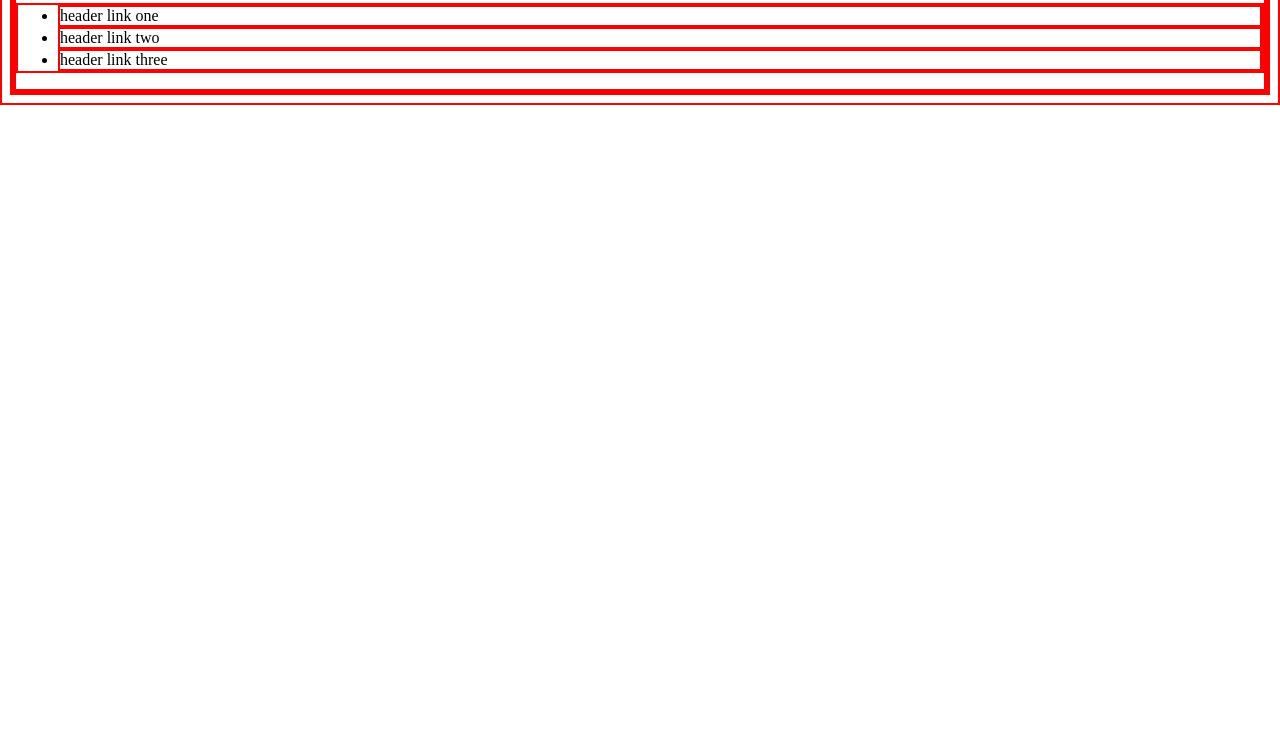
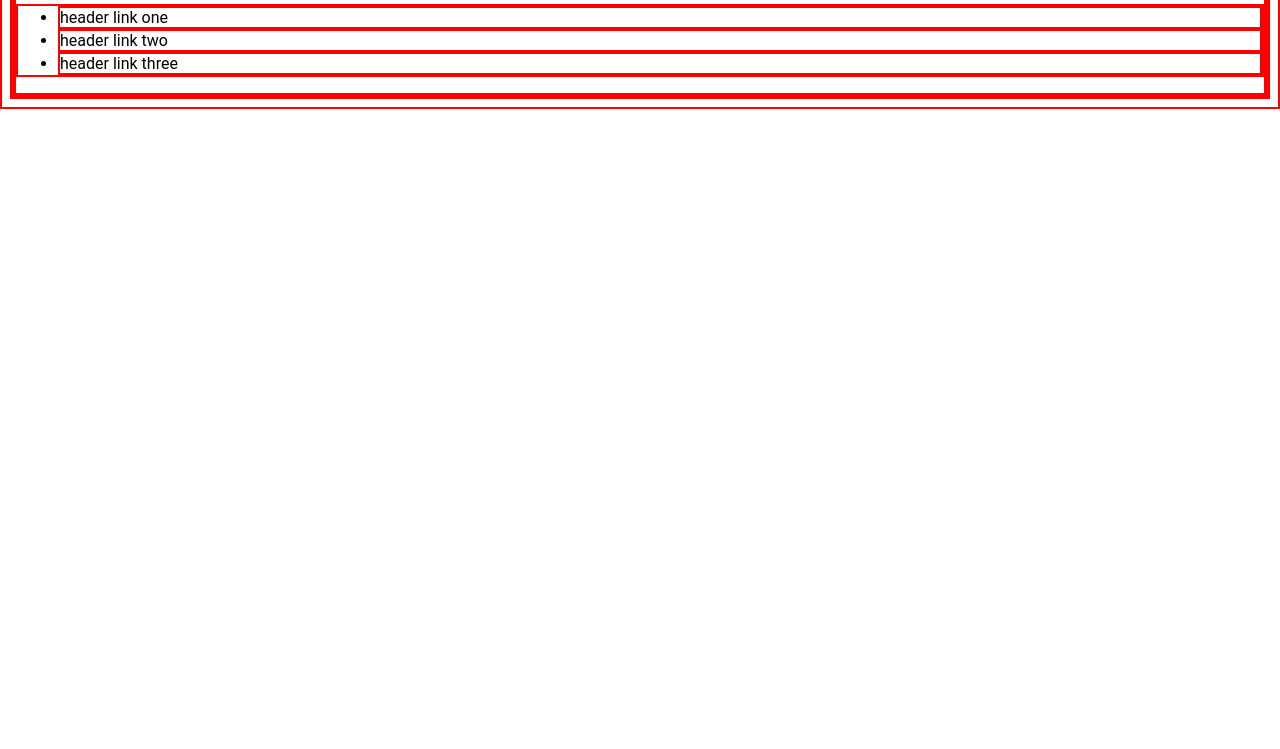
Before and after one commit to aniket-agra/odin-landing-page, a plain HTML site: page index.html in a window 1280 px wide. Shown: the part 51-800 px from the top of the page. Drawn offline with Linux system fonts and the light colour scheme.

Commit message:
Add default fonts to all elements on page

```diff
--- a/css/style.css
+++ b/css/style.css
@@ -3,6 +3,7 @@
 }
 
 body {
+    font-family: Roboto, Verdana, sans-serif;
     display: flex;
     flex-direction: column;
 }
```
